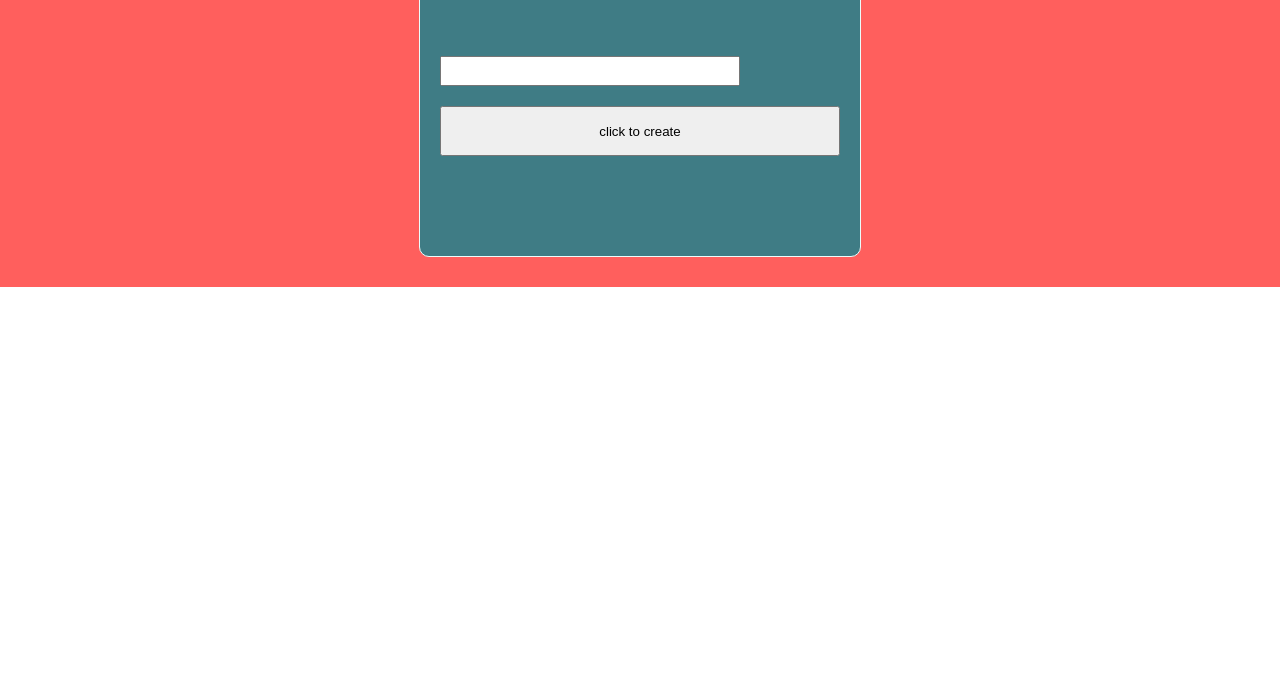
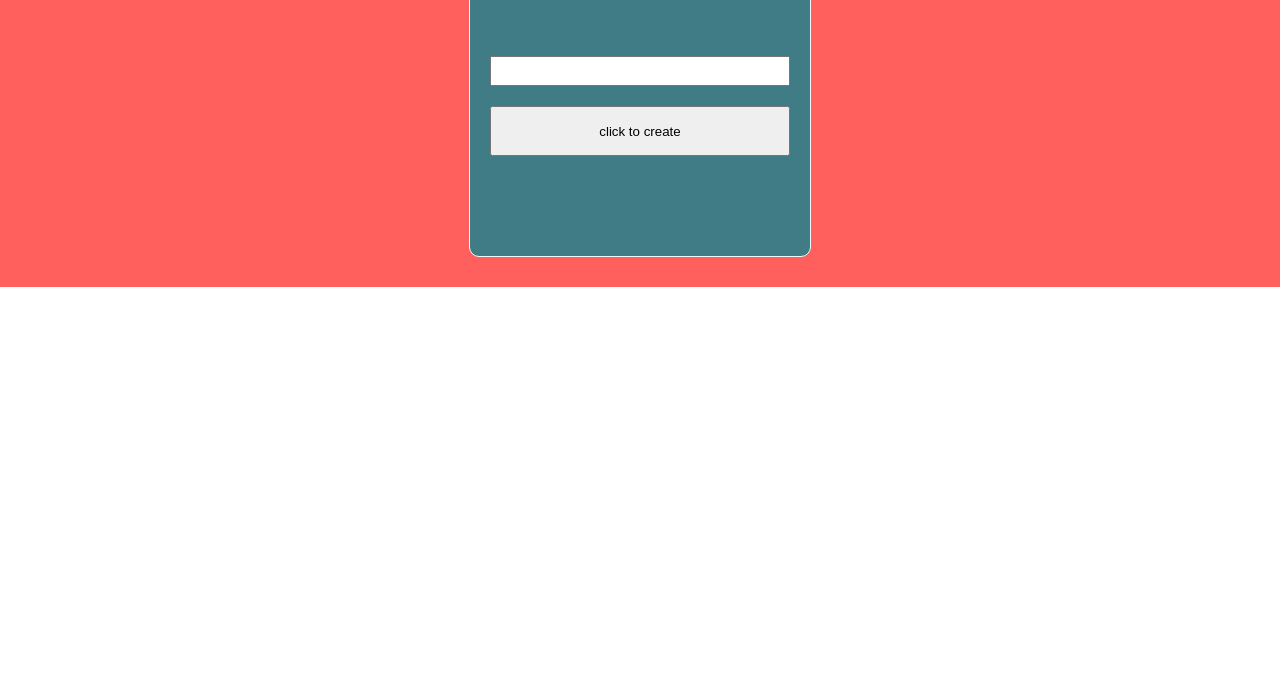
Before and after one commit to requiemcreatif/todo-list-2022, a plain HTML site: page index.html in a window 1280 px wide. Shown: the part 125-800 px from the top of the page. Drawn offline with Linux system fonts and the light colour scheme.

Commit message:
todo list

```diff
--- a/style.css
+++ b/style.css
@@ -23,6 +23,7 @@ main {
 }
 
 .main-container {
+  max-width: 360px;
   margin: 3rem 0;
   border: #edfcfb solid 1px;
   border-radius: 10px;
@@ -42,7 +43,7 @@ main {
 }
 
 .create {
-  width: 40rem;
+  width: 30rem;
   height: 5rem;
 }
 
```
